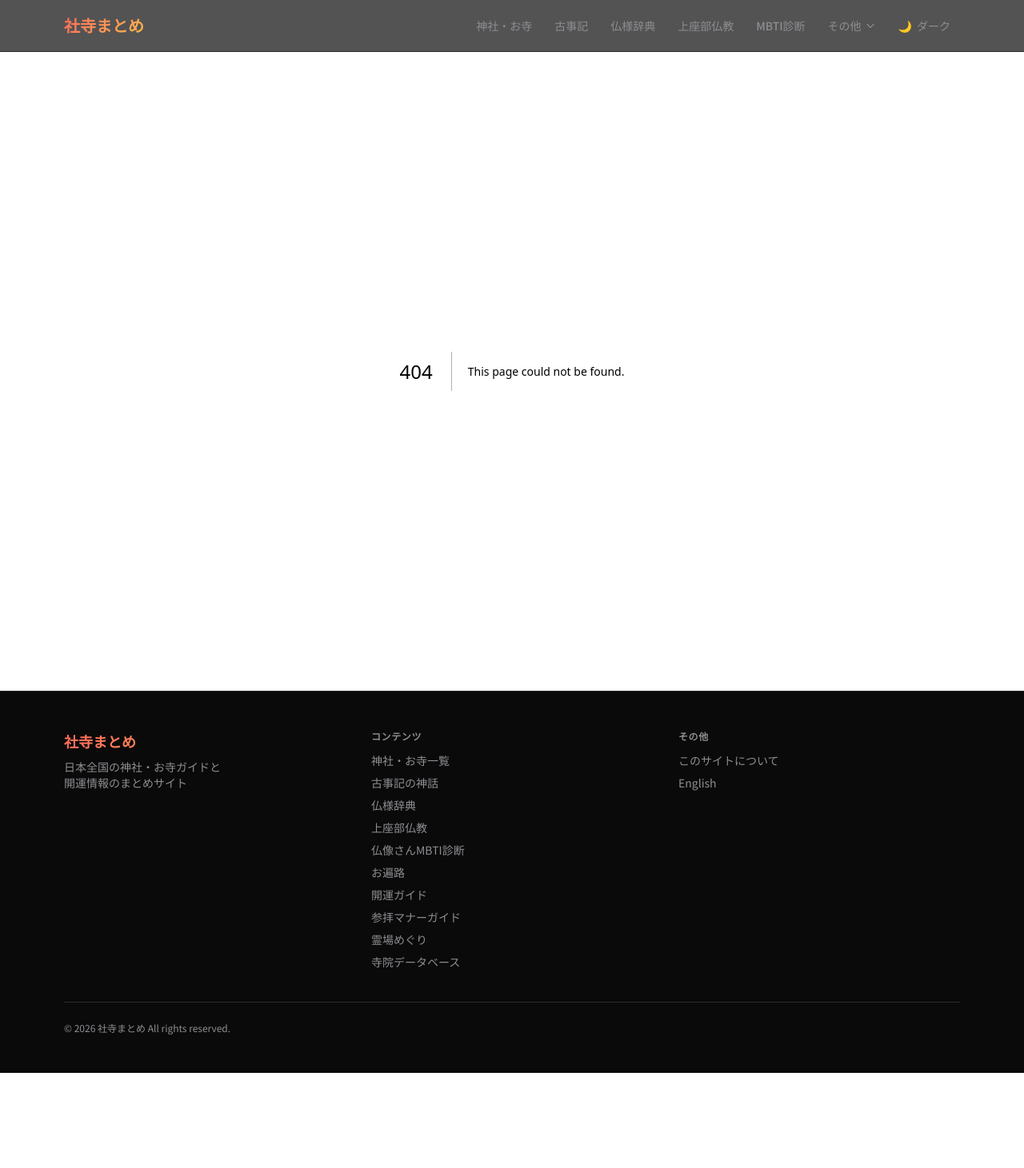
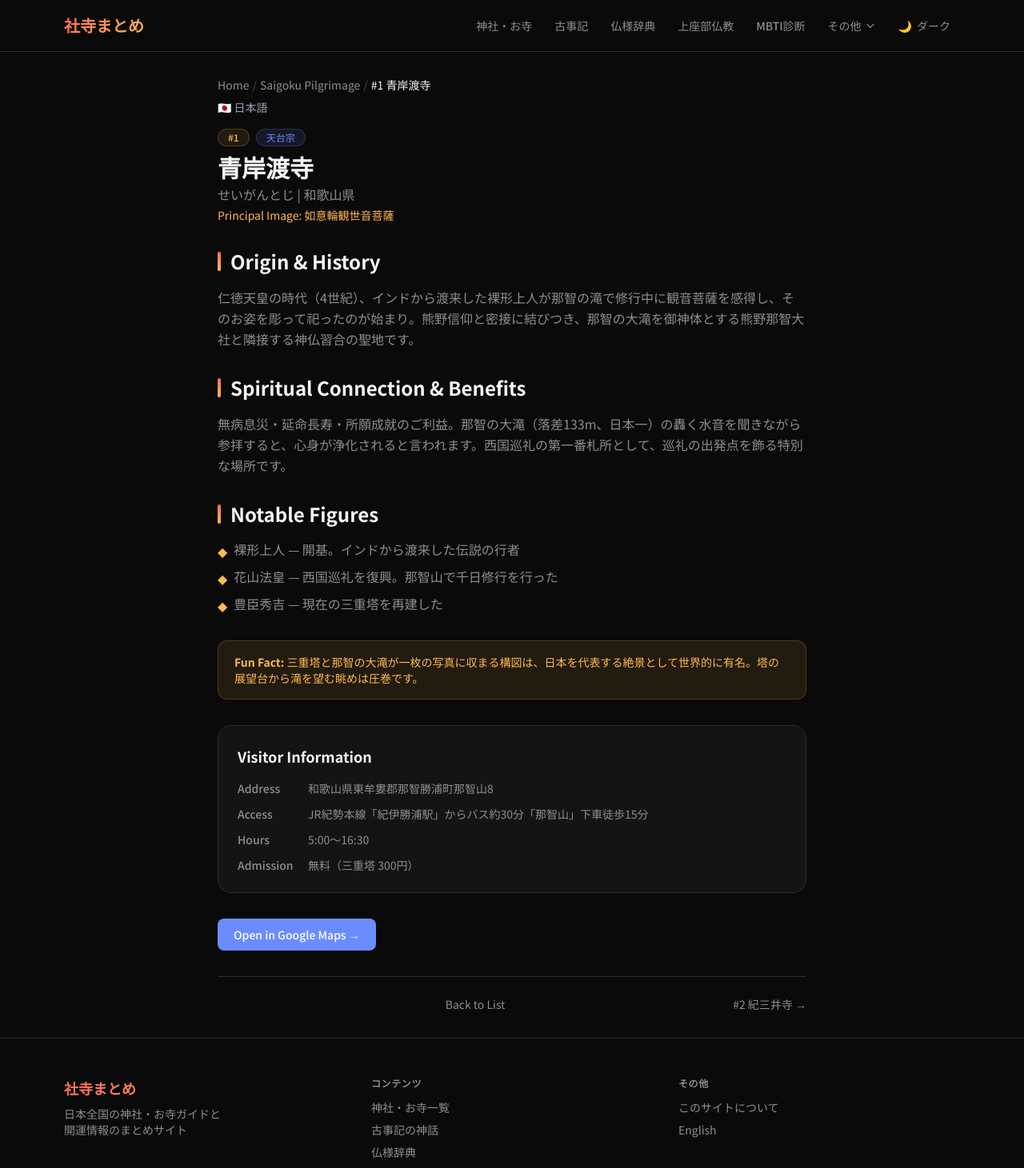
Before and after one commit to marron1984/shaji, a Next.js app: page /en/saigoku/1 in a window 1280 px wide. Before the commit this address had no page. Shown: the top 1461 px of the page at 80% size. Before the commit the page ends 1342 px from the top, so only its background shows below. Built offline with nearby package versions, Linux system fonts and the light colour scheme.

Commit message:
feat: 英語版 西国三十三所 詳細ページ追加
- /en/saigoku/[num]: 西国巡礼の各寺院詳細ページ英語版

https://claude.ai/code/session_01FTHr89b5C59wK8mjoi7gaR

```diff
--- /dev/null
+++ b/src/app/en/saigoku/[num]/page.tsx
@@ -0,0 +1,221 @@
+import { notFound } from "next/navigation";
+import type { Metadata } from "next";
+import Link from "next/link";
+import { getAllSaigokuTemples, getSaigokuTemple } from "@/data/saigoku-data";
+import Breadcrumb from "@/components/layout/Breadcrumb";
+import Card from "@/components/ui/Card";
+import Tag from "@/components/ui/Tag";
+import SectionHeading from "@/components/ui/SectionHeading";
+import { JsonLd, SITE_URL, SITE_NAME } from "@/lib/seo";
+
+interface PageProps {
+  params: Promise<{ num: string }>;
+}
+
+export async function generateStaticParams() {
+  return getAllSaigokuTemples().map((t) => ({ num: String(t.num) }));
+}
+
+export async function generateMetadata({
+  params,
+}: PageProps): Promise<Metadata> {
+  const { num } = await params;
+  const temple = getSaigokuTemple(Number(num));
+  if (!temple) return {};
+
+  const url = `${SITE_URL}/en/saigoku/${num}`;
+  const title = `#${temple.num} ${temple.name} - Saigoku 33 Kannon Pilgrimage`;
+  const desc = `Visitor guide for Saigoku Pilgrimage temple #${temple.num}, ${temple.name}. Sect: ${temple.shuha}. Principal Image: ${temple.honzon}. ${temple.pref}.`;
+
+  return {
+    title,
+    description: desc,
+    keywords: [temple.name, "Saigoku Pilgrimage", "33 Kannon", temple.pref, temple.honzon, "pilgrimage", "goshuin"],
+    alternates: {
+      canonical: url,
+      languages: {
+        ja: `${SITE_URL}/saigoku/${num}`,
+        en: url,
+      },
+    },
+    openGraph: {
+      type: "article",
+      title: `#${temple.num} ${temple.name} - Saigoku Pilgrimage`,
+      description: desc,
+      url,
+      siteName: SITE_NAME,
+      locale: "en_US",
+    },
+  };
+}
+
+export default async function EnglishSaigokuDetailPage({ params }: PageProps) {
+  const { num } = await params;
+  const temple = getSaigokuTemple(Number(num));
+  if (!temple) notFound();
+
+  const allTemples = getAllSaigokuTemples();
+  const prev = allTemples.find((t) => t.num === temple.num - 1);
+  const next = allTemples.find((t) => t.num === temple.num + 1);
+
+  const url = `${SITE_URL}/en/saigoku/${num}`;
+
+  return (
+    <div className="max-w-3xl mx-auto px-4 py-8">
+      <JsonLd
+        data={{
+          "@context": "https://schema.org",
+          "@type": "BuddhistTemple",
+          name: temple.name,
+          alternateName: `Saigoku Pilgrimage #${temple.num}`,
+          description: temple.origin,
+          address: {
+            "@type": "PostalAddress",
+            addressLocality: temple.pref,
+            streetAddress: temple.address,
+            addressCountry: "JP",
+          },
+          url,
+          inLanguage: "en",
+        }}
+      />
+      <JsonLd
+        data={{
+          "@context": "https://schema.org",
+          "@type": "BreadcrumbList",
+          itemListElement: [
+            { "@type": "ListItem", position: 1, name: "Home", item: `${SITE_URL}/en` },
+            { "@type": "ListItem", position: 2, name: "Saigoku Pilgrimage", item: `${SITE_URL}/en/saigoku` },
+            { "@type": "ListItem", position: 3, name: `#${temple.num} ${temple.name}` },
+          ],
+        }}
+      />
+
+      <Breadcrumb
+        items={[
+          { label: "Home", href: "/en" },
+          { label: "Saigoku Pilgrimage", href: "/en/saigoku" },
+          { label: `#${temple.num} ${temple.name}` },
+        ]}
+      />
+
+      {/* Language Switch */}
+      <Link
+        href={`/saigoku/${temple.num}`}
+        className="mt-2 inline-block text-sm text-gray-400 hover:text-[var(--color-gold)]"
+      >
+        🇯🇵 日本語
+      </Link>
+
+      {/* Header */}
+      <div className="mt-4">
+        <div className="flex items-center gap-2 mb-2">
+          <Tag label={`#${temple.num}`} variant="gold" />
+          <Tag label={temple.shuha} variant="temple" />
+        </div>
+        <h1 className="text-3xl font-bold text-[var(--color-foreground)]">
+          {temple.name}
+        </h1>
+        <p className="mt-1 text-[var(--color-muted)]">
+          {temple.yomikata} | {temple.pref}
+        </p>
+        <p className="mt-1 text-sm text-[var(--color-gold)]">
+          Principal Image: {temple.honzon}
+        </p>
+      </div>
+
+      <div className="mt-8 space-y-8">
+        {/* Origin & History */}
+        <div>
+          <SectionHeading>Origin &amp; History</SectionHeading>
+          <p className="mt-4 text-[var(--color-muted)] leading-relaxed">
+            {temple.origin}
+          </p>
+        </div>
+
+        {/* Spiritual Benefits */}
+        <div>
+          <SectionHeading>Spiritual Connection &amp; Benefits</SectionHeading>
+          <p className="mt-4 text-[var(--color-muted)] leading-relaxed">
+            {temple.goen}
+          </p>
+        </div>
+
+        {/* Notable Figures */}
+        {temple.yukari.length > 0 && (
+          <div>
+            <SectionHeading>Notable Figures</SectionHeading>
+            <ul className="mt-4 space-y-2">
+              {temple.yukari.map((person, i) => (
+                <li key={i} className="flex items-start gap-2 text-[var(--color-muted)]">
+                  <span className="text-[var(--color-gold)] mt-0.5 shrink-0">◆</span>
+                  <span>{person}</span>
+                </li>
+              ))}
+            </ul>
+          </div>
+        )}
+
+        {/* Fun Fact */}
+        <div className="rounded-xl bg-[var(--color-gold-light)] border border-[var(--color-gold)]/20 px-5 py-4">
+          <p className="text-sm text-[var(--color-gold)]">
+            <span className="font-bold">Fun Fact: </span>
+            {temple.trivia}
+          </p>
+        </div>
+
+        {/* Visitor Information */}
+        <Card>
+          <div className="p-6">
+            <h2 className="text-lg font-bold text-[var(--color-foreground)] mb-4">Visitor Information</h2>
+            <dl className="space-y-3 text-sm">
+              <div className="flex gap-2">
+                <dt className="w-20 shrink-0 font-medium text-[var(--color-muted)]">Address</dt>
+                <dd className="text-[var(--color-muted)]">{temple.address}</dd>
+              </div>
+              <div className="flex gap-2">
+                <dt className="w-20 shrink-0 font-medium text-[var(--color-muted)]">Access</dt>
+                <dd className="text-[var(--color-muted)]">{temple.access}</dd>
+              </div>
+              <div className="flex gap-2">
+                <dt className="w-20 shrink-0 font-medium text-[var(--color-muted)]">Hours</dt>
+                <dd className="text-[var(--color-muted)]">{temple.hours}</dd>
+              </div>
+              <div className="flex gap-2">
+                <dt className="w-20 shrink-0 font-medium text-[var(--color-muted)]">Admission</dt>
+                <dd className="text-[var(--color-muted)]">{temple.admission}</dd>
+              </div>
+            </dl>
+          </div>
+        </Card>
+
+        {/* Map */}
+        <a
+          href={`https://www.google.com/maps/search/?api=1&query=${encodeURIComponent(temple.name + " " + temple.address)}`}
+          target="_blank"
+          rel="noopener noreferrer"
+          className="inline-flex items-center gap-2 rounded-lg bg-[var(--color-temple)] px-5 py-2.5 text-sm font-medium text-white hover:opacity-90 transition-opacity"
+        >
+          Open in Google Maps →
+        </a>
+
+        {/* Prev / Next Navigation */}
+        <div className="flex items-center justify-between pt-6 border-t border-[var(--color-border)]">
+          {prev ? (
+            <Link href={`/en/saigoku/${prev.num}`} className="text-sm text-[var(--color-muted)] hover:text-[var(--color-gold)] transition-colors">
+              ← #{prev.num} {prev.name}
+            </Link>
+          ) : <span />}
+          <Link href="/en/saigoku" className="text-sm text-[var(--color-muted)] hover:text-[var(--color-gold)] transition-colors">
+            Back to List
+          </Link>
+          {next ? (
+            <Link href={`/en/saigoku/${next.num}`} className="text-sm text-[var(--color-muted)] hover:text-[var(--color-gold)] transition-colors">
+              #{next.num} {next.name} →
+            </Link>
+          ) : <span />}
+        </div>
+      </div>
+    </div>
+  );
+}
```
